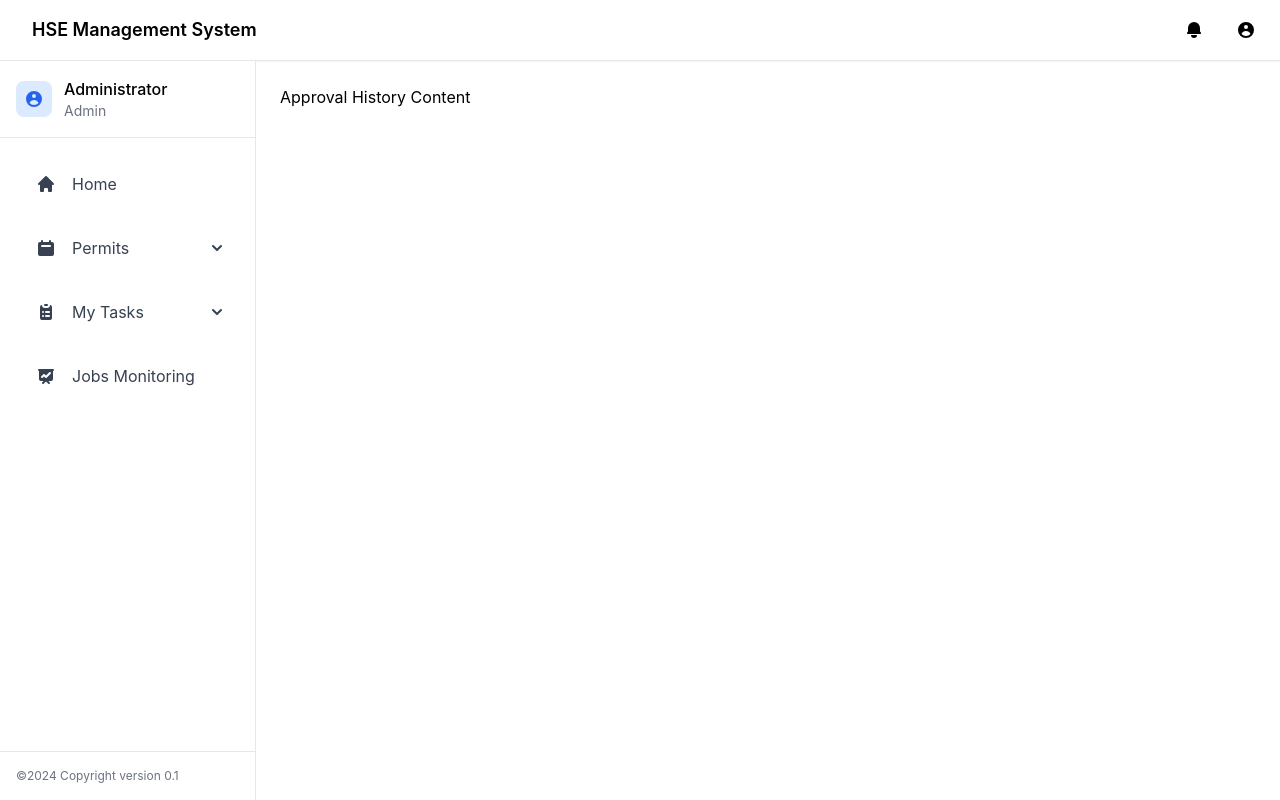
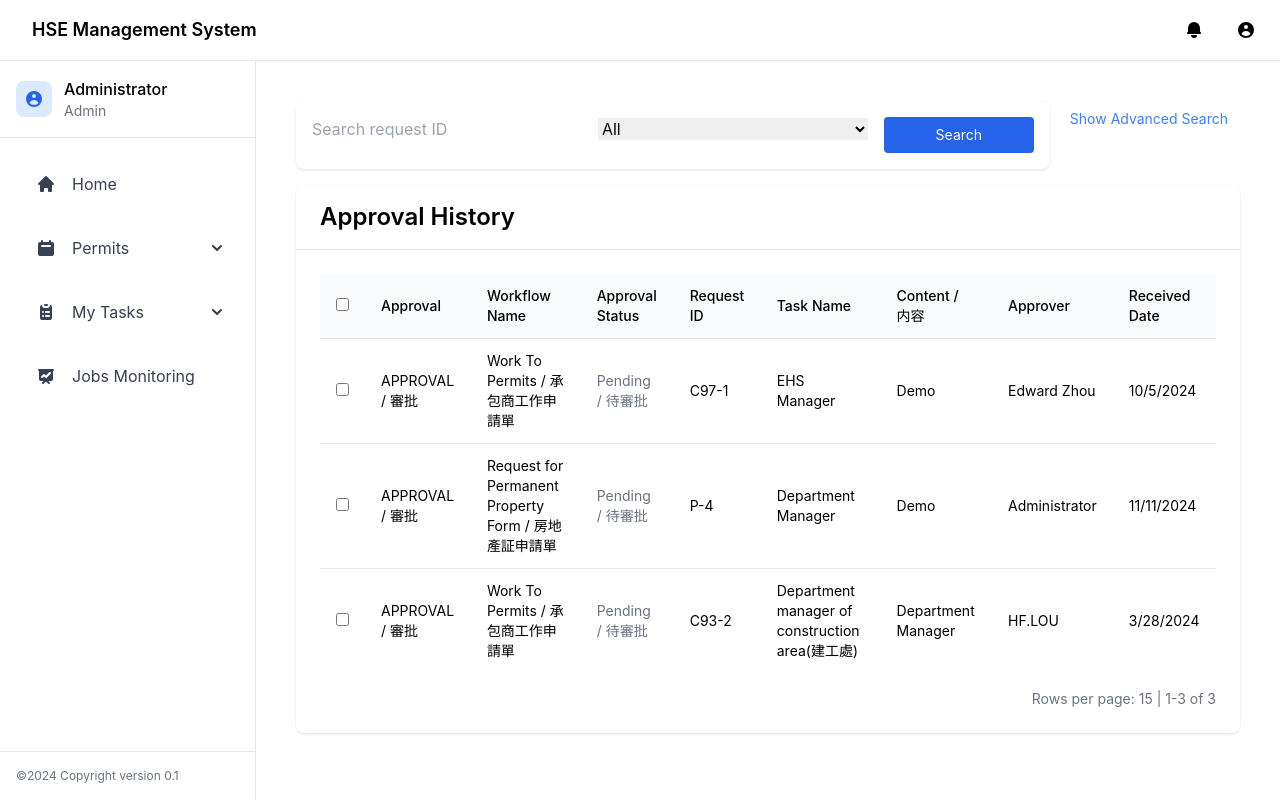
Before and after one commit to beko50/work-permit, a React (Create React App) app in the folder my-work-permit/: page /dashboard/my-tasks/approval-history in a window 1280 px wide. Built offline with nearby package versions, Linux system fonts and the light colour scheme.

Commit message:
added approval history

```diff
--- a/my-work-permit/src/App.jsx
+++ b/my-work-permit/src/App.jsx
@@ -8,6 +8,7 @@ import Home from './Home';
 import ViewPermits from './ViewPermits';
 import JobPermit from './JobPermit';
 import PermitForm from './PermitForm';
+import ApprovalHistory from './ApprovalHistory';
 
 function App() {
   return (
@@ -24,7 +25,7 @@ function App() {
           </Route>
           <Route path="my-tasks">
             <Route path="view-permits" element={<ViewPermits />} />
-            <Route path="approval-history" element={<div>Approval History Content</div>} />
+            <Route path="approval-history" element={<ApprovalHistory />} />
           </Route>
         </Route>
       </Routes>
--- a/my-work-permit/src/ApprovalHistory.jsx
+++ b/my-work-permit/src/ApprovalHistory.jsx
@@ -0,0 +1,174 @@
+import React, { useState } from 'react';
+import { Card, CardHeader, CardContent } from './components/ui/card';
+import { Button } from './components/ui/button';
+import { Table, TableHead, TableBody, TableRow, TableCell } from './components/ui/table';
+
+const ApprovalHistory = () => {
+  const [showAdvanced, setShowAdvanced] = useState(false);
+  const [searchParams, setSearchParams] = useState({
+    requestId: '',
+    approval: '',
+    approver: '',
+    receivedDate: ''
+  });
+
+  const approvalHistory = [
+    {
+      approval: 'APPROVAL / 審批',
+      workflowName: 'Work To Permits / 承包商工作申請單',
+      approvalStatus: 'Pending / 待審批',
+      requestId: 'C97-1',
+      taskName: 'EHS Manager',
+      content: 'Demo',
+      approver: 'Edward Zhou',
+      receivedDate: '10/5/2024'
+    },
+    {
+      approval: 'APPROVAL / 審批',
+      workflowName: 'Request for Permanent Property Form / 房地產証申請單',
+      approvalStatus: 'Pending / 待審批',
+      requestId: 'P-4',
+      taskName: 'Department Manager',
+      content: 'Demo',
+      approver: 'Administrator',
+      receivedDate: '11/11/2024'
+    },
+    {
+      approval: 'APPROVAL / 審批',
+      workflowName: 'Work To Permits / 承包商工作申請單',
+      approvalStatus: 'Pending / 待審批',
+      requestId: 'C93-2',
+      taskName: 'Department manager of construction area(建工處)',
+      content: 'Department Manager',
+      approver: 'HF.LOU',
+      receivedDate: '3/28/2024'
+    },
+    // Add more approval history data here
+  ];
+
+  const getStatusColor = (status) => {
+    switch (status) {
+      case 'Rejected': return 'text-red-500';
+      case 'Approved': return 'text-green-500';
+      case 'Pending': return 'text-orange-500';
+      default: return 'text-gray-500';
+    }
+  };
+
+  return (
+    <div className="w-full p-4">
+      {/* Search Section */}
+      <div className="mb-4 flex justify-between items-start gap-2">
+        <Card className="flex-1 p-4">
+          <div className="flex flex-col gap-4">
+            <div className="flex gap-4">
+              <div className="flex-1">
+                <input
+                  placeholder="Search request ID"
+                  value={searchParams.requestId}
+                  onChange={(e) => setSearchParams({ ...searchParams, requestId: e.target.value })}
+                  className="w-full"
+                />
+              </div>
+              <div className="flex-1">
+                <select
+                  placeholder="Search approval status"
+                  value={searchParams.approval}
+                  onChange={(e) => setSearchParams({ ...searchParams, approval: e.target.value })}
+                  className="w-full"
+                >
+                  <option value="">All</option>
+                  <option value="Pending">Pending</option>
+                  <option value="Approved">Approved</option>
+                  <option value="Rejected">Rejected</option>
+                </select>
+              </div>
+              <Button variant="primary" onClick={() => console.log('search')} className="w-[150px]">
+                Search
+              </Button>
+            </div>
+
+            {showAdvanced && (
+              <div className="grid grid-cols-12 gap-4">
+                <div className="col-span-3">
+                  <input
+                    placeholder="Search approver"
+                    value={searchParams.approver}
+                    onChange={(e) => setSearchParams({ ...searchParams, approver: e.target.value })}
+                    className="w-full"
+                  />
+                </div>
+                <div className="col-span-6 flex items-center gap-2 pl-20">
+                  <span className="text-sm font-medium text-gray-600 whitespace-nowrap">Received date:</span>
+                  <div className="flex-1 flex gap-2">
+                    <input
+                      type="date"
+                      value={searchParams.receivedDate}
+                      onChange={(e) => setSearchParams({ ...searchParams, receivedDate: e.target.value })}
+                      className="flex-1"
+                    />
+                  </div>
+                </div>
+              </div>
+            )}
+          </div>
+        </Card>
+        <Button
+          variant="outline"
+          onClick={() => setShowAdvanced(!showAdvanced)}
+          className="border-blue-500 text-blue-500 hover:bg-blue-50"
+        >
+          {showAdvanced ? 'Hide Advanced Search' : 'Show Advanced Search'}
+        </Button>
+      </div>
+
+      {/* Main Content Card */}
+      <Card>
+        <CardHeader>
+          <h1 className="text-2xl font-semibold">Approval History</h1>
+        </CardHeader>
+        <CardContent className="p-4">
+          {/* Table */}
+          <Table>
+            <TableHead>
+              <TableRow>
+                <TableCell className="w-8">
+                  <input type="checkbox" className="rounded border-gray-300" />
+                </TableCell>
+                <TableCell className="text-base font-medium">Approval</TableCell>
+                <TableCell className="text-base font-medium">Workflow Name</TableCell>
+                <TableCell className="text-base font-medium">Approval Status</TableCell>
+                <TableCell className="text-base font-medium">Request ID</TableCell>
+                <TableCell className="text-base font-medium">Task Name</TableCell>
+                <TableCell className="text-base font-medium">Content / 内容</TableCell>
+                <TableCell className="text-base font-medium">Approver</TableCell>
+                <TableCell className="text-base font-medium">Received Date</TableCell>
+              </TableRow>
+            </TableHead>
+            <TableBody>
+              {approvalHistory.map((item, index) => (
+                <TableRow key={index}>
+                  <TableCell><input type="checkbox" className="rounded border-gray-300" /></TableCell>
+                  <TableCell>{item.approval}</TableCell>
+                  <TableCell>{item.workflowName}</TableCell>
+                  <TableCell><span className={getStatusColor(item.approvalStatus)}>{item.approvalStatus}</span></TableCell>
+                  <TableCell>{item.requestId}</TableCell>
+                  <TableCell>{item.taskName}</TableCell>
+                  <TableCell>{item.content}</TableCell>
+                  <TableCell>{item.approver}</TableCell>
+                  <TableCell>{item.receivedDate}</TableCell>
+                </TableRow>
+              ))}
+            </TableBody>
+          </Table>
+
+          <div className="flex justify-end mt-4 text-sm text-gray-500">
+            Rows per page: 15 | 1-3 of 3
+          </div>
+        </CardContent>
+      </Card>
+    </div>
+  );
+};
+
+export default ApprovalHistory;
--- a/my-work-permit/src/Dashboard.jsx
+++ b/my-work-permit/src/Dashboard.jsx
@@ -59,6 +59,10 @@ const Dashboard = () => {
 
   const navigateToPath = (path) => {
     navigate(path);
+  };
+
+  const toggleSidebar = () => {
+    setIsSidebarOpen(!isSidebarOpen);
   };
 
   return (
@@ -170,7 +174,7 @@ const Dashboard = () => {
                 </div>
                 <div
                   className="py-2 px-3 text-sm rounded-md hover:bg-gray-100 cursor-pointer"
-                  onClick={() => navigate('/approval-history')}
+                  onClick={() => navigate('/dashboard/my-tasks/approval-history')}
                 >
                   Approval History
                 </div>
--- a/my-work-permit/src/JobPermit.jsx
+++ b/my-work-permit/src/JobPermit.jsx
@@ -86,7 +86,7 @@ const JobPermit = () => {
                   />
                 </div>
                 <div className="col-span-6 flex items-center gap-2 pl-20">
-                  <span className="text-sm font-medium text-gray-600 whitespace-nowrap">Sort date:</span>
+                  <span className="text-sm font-medium text-gray-600 whitespace-nowrap">Filter date:</span>
                   <div className="flex-1 flex gap-2">
                     <Input
                       type="date"
```
